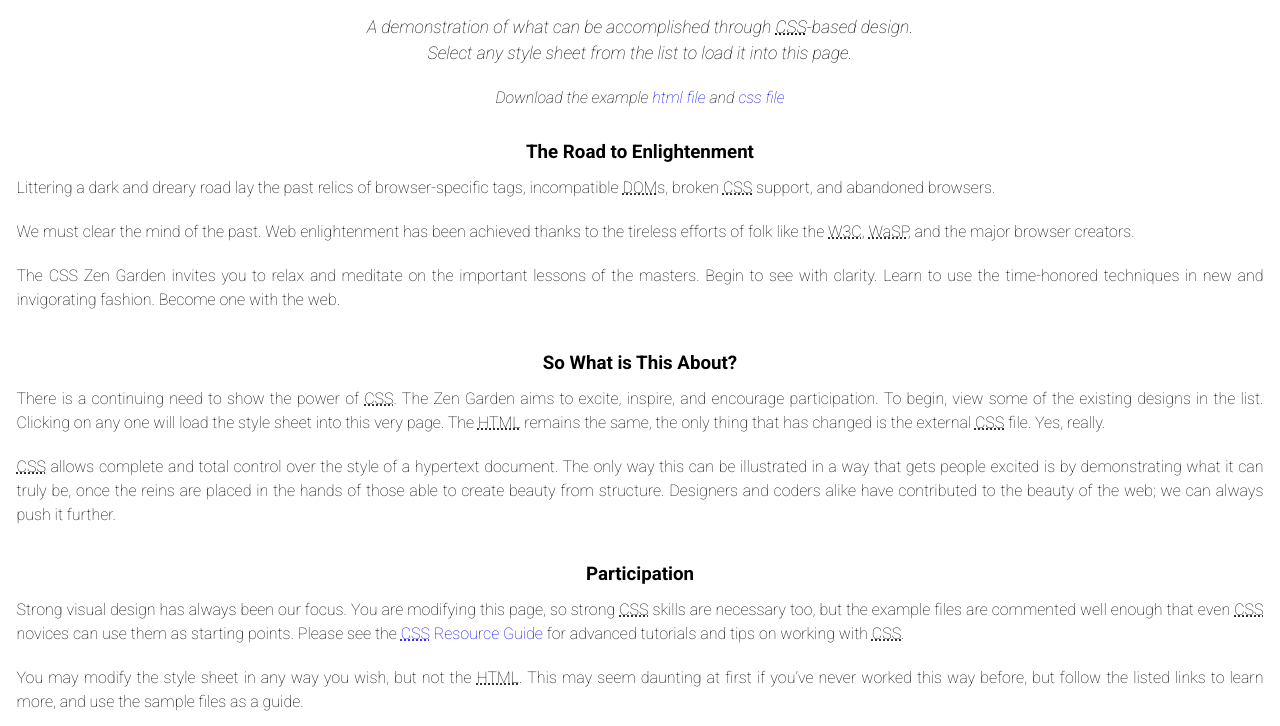
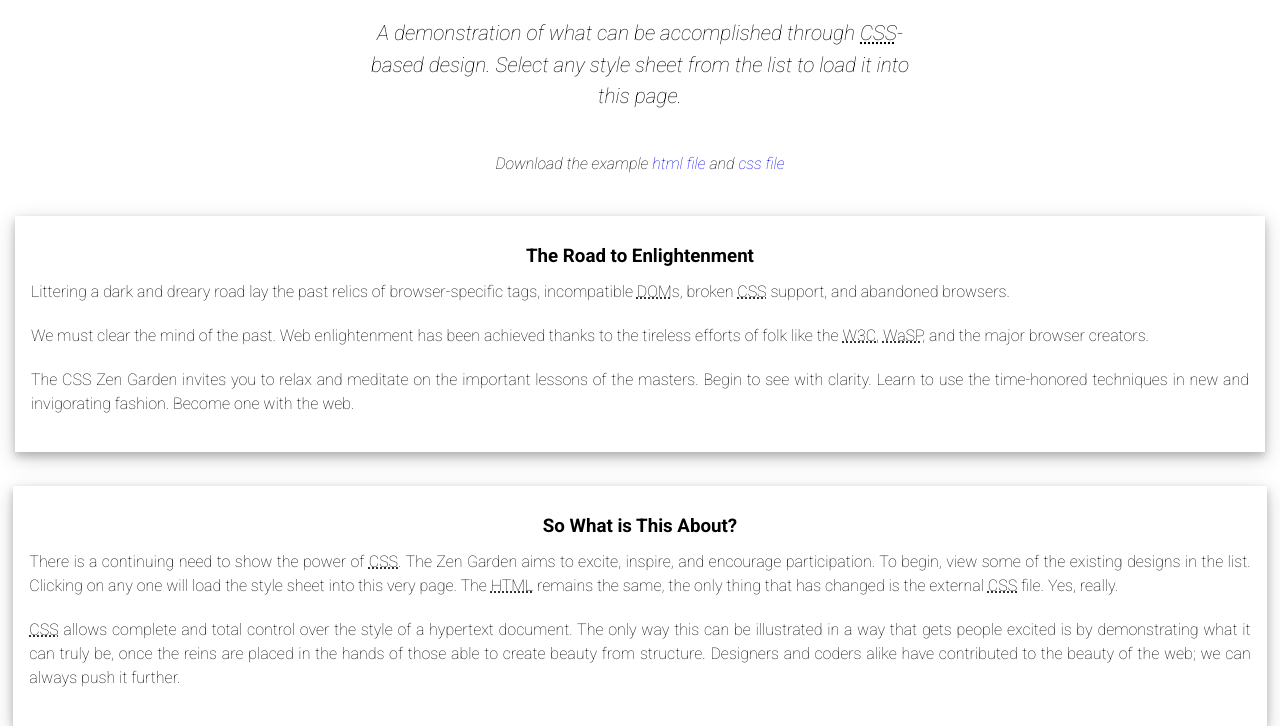
Before and after one commit to YekimCodez/css-zen-garden, a plain HTML site: page index.html in a window 1280 px wide. Shown: the part 159-885 px from the top of the page. Drawn offline with Linux system fonts and the light colour scheme; files that its build step writes are made by us from their sources.

Commit message:
Added box-shadow to sections with classes .explanation .preamble .participation . benefits .requirements

```diff
--- a/css/style.css
+++ b/css/style.css
@@ -84,8 +84,8 @@
 img {
     max-width: 100%;
 }
+
 /* page wrapper */
-
 .page-wrapper {
     margin: 0 auto;
     width: 100%;
@@ -104,23 +104,23 @@
     padding: 2em 1em;
 }
 
-div.summary {
+div.summary p:nth-child(odd) {
     background: var();
     font-style: italic;
+    font-size: 1.3rem;
     text-align: center;
     max-width: 600px;
     margin: 0 auto;
     padding: 1em 1em 0 1em;
 }
 
-div.summary p {
-    text-align: center;
-    font-size: 1.1rem;
-}
-
 div.summary p:nth-child(even) {
     margin: 1em 0;
     font-size:1rem;
+    font-style: italic;
+    text-align: center;
+    padding: 1.5em;
+
 }
 
 section.intro {
@@ -131,42 +131,12 @@
 
 .explanation,
 .preamble,
-.main,
-.supporting,
 .participation,
 .benefits,
 .requirements {
-    margin: 0 auto;
+    margin: 1em auto;
     width: 100%;
-    padding: 0.1em;
+    border: none;
+    box-shadow: 0 4px 8px 0 rgba(0, 0, 0, 0.2), 0 6px 20px 0 rgba(0, 0, 0, 0.19);
+    padding: 1em;
 }
-
-/* section.intro {
-    margin: 0 auto;
-    width: 100%;
-    max-width: max-content;
-    background: var(--bg-lite-blue);
-}
-
-header[role="banner"] h1, h2 {
-    font-size: 3.5rem;
-    font-weight: var(--fw-heavy);
-}
-
-div.summary p:nth-child(odd) {
-    margin-bottom: 20px;
-    font-weight: var(--fw-heavy);
-    padding: 0 7em;
-    text-align: center;
-} */
-
-/* div.summary p:nth-child(even) {
-    margin-bottom: 20px;
-    font-weight: var(--fw-heavy);
-    padding: 0 7em;
-    text-align: center;
-}
-
-.main {
-    width: 80%;
-}  */
```
